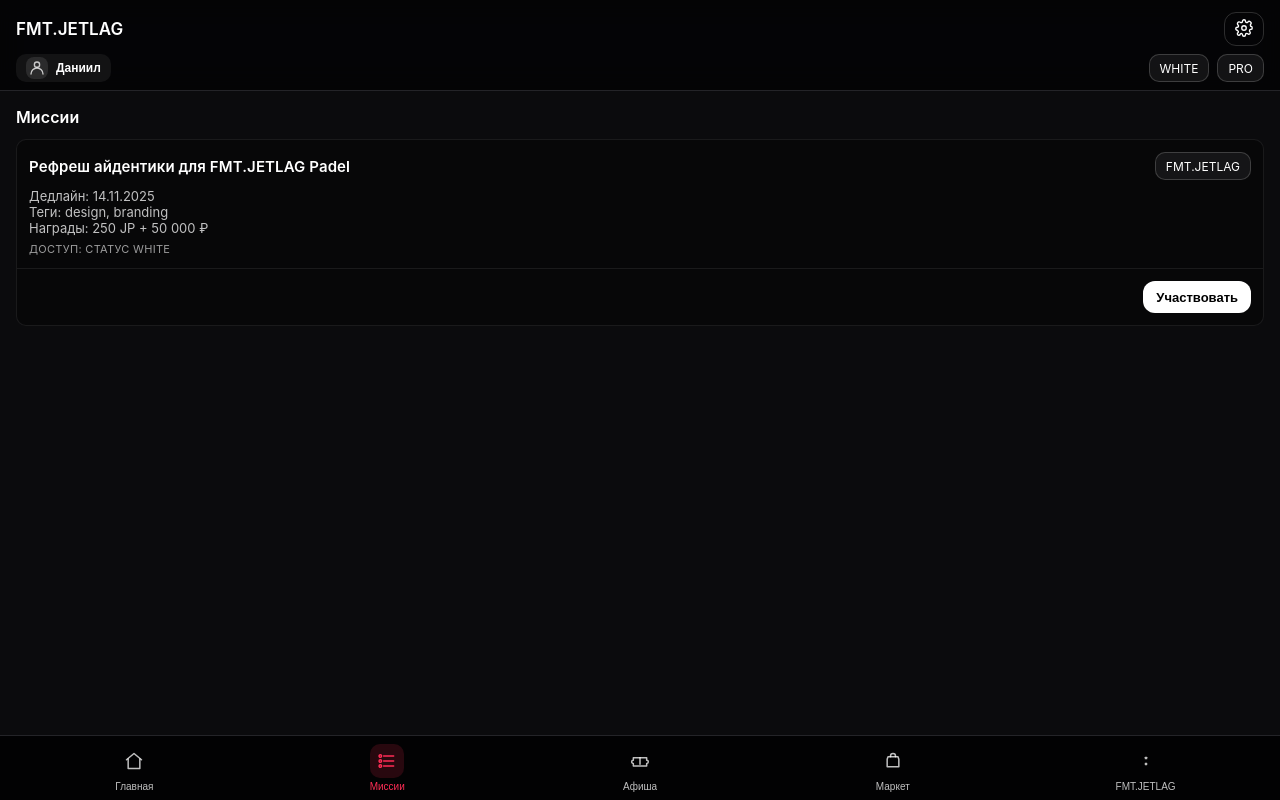
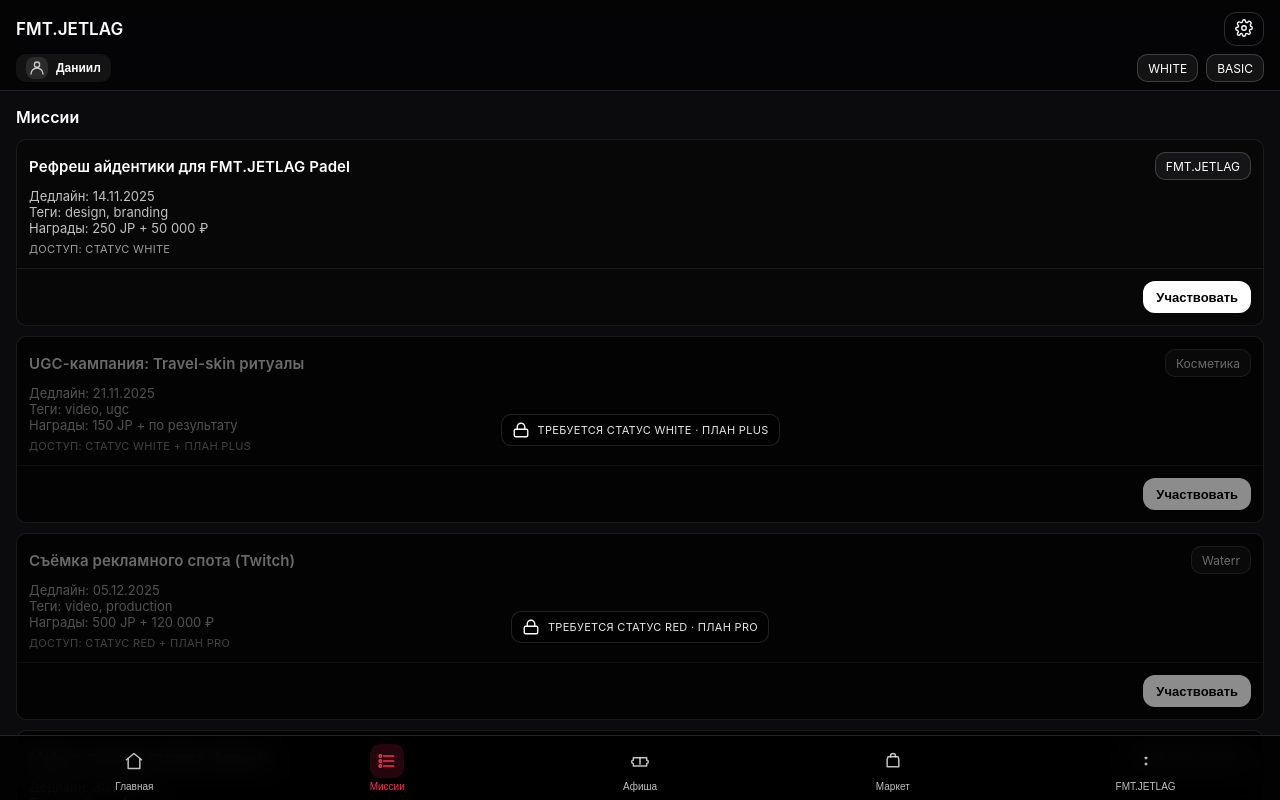
Before and after one commit to svechnikovdan-source/jetlag-tma, a Next.js app: page / in a window 1280 px wide. Both pictures are taken after a click on the tab "Миссии". Shown: the top 800 px of the page. Built offline with nearby package versions, Linux system fonts and the light colour scheme.

Commit message:
UI tidy: stable icons, clean tabbar, full screens

```diff
--- a/app/page.tsx
+++ b/app/page.tsx
@@ -17,6 +17,12 @@ const Icon = {
   User: () => (<svg width="18" height="18" viewBox="0 0 24 24" fill="none" stroke="currentColor" strokeWidth="1.8" strokeLinecap="round" strokeLinejoin="round"><circle cx="12" cy="7.5" r="3.5"/><path d="M4 20a8 8 0 0 1 16 0"/></svg>),
   Settings: () => (<svg width="18" height="18" viewBox="0 0 24 24" fill="none" stroke="currentColor" strokeWidth="1.8" strokeLinecap="round" strokeLinejoin="round"><circle cx="12" cy="12" r="3"/><path d="M19.4 15a1.6 1.6 0 0 0 .33 1.82l.06.06a2 2 0 1 1-2.83 2.83l-.06-.06a1.6 1.6 0 0 0-1.82-.33A1.6 1.6 0 0 0 14 21a2 2 0 0 1-4 0 1.6 1.6 0 0 0-1-1.51 1.6 1.6 0 0 0-1.82.33l-.06.06A2 2 0 1 1 4.29 17.9l.06-.06A1.6 1.6 0 0 0 4 16.02 1.6 1.6 0 0 0 2.49 15H3a2 2 0 0 1 0-4h.09c.67 0 1.27-.39 1.51-1a1.6 1.6 0 0 0-.33-1.82l-.06-.06A2 2 0 1 1 7.04 4.29l.06.06c.5.5 1.2.66 1.82.33A1.6 1.6 0 0 0 10 3a2 2 0 0 1 4 0 1.6 1.6 0 0 0 1.08 1.6c.62.33 1.32.17 1.82-.33l.06-.06A2 2 0 1 1 21 7.04l-.06.06c-.5.5-.66 1.2-.33 1.82.24.61.84 1 1.51 1H21a2 2 0 0 1 0 4h-.09a1.6 1.6 0 0 0-1.51 1z"/></svg>),
   Temple: () => (<svg width="18" height="18" viewBox="0 0 24 24" fill="none" stroke="currentColor" strokeWidth="1.8" strokeLinecap="round" strokeLinejoin="round"><path d="M3 10l9-5 9 5"/><path d="M4 10v8M8 10v8M12 10v8M16 10v8M20 10v8M2 18h20"/></svg>),
+    Lock: () => (
+    <svg width="18" height="18" viewBox="0 0 24 24" fill="none" stroke="currentColor" strokeWidth="1.8" strokeLinecap="round" strokeLinejoin="round">
+      <rect x="3" y="11" width="18" height="10" rx="2" />
+      <path d="M7 11V8a5 5 0 0 1 10 0v3" />
+    </svg>
+  ),
 };
 
 /** ── Data ─────────────────────────────────────────── */
@@ -26,8 +32,8 @@ type MarketItem = { id:string; type:"SERVICE"|"PRODUCT"; title:string; price:num
 
 const MISSIONS: Mission[] = [
   { id:"m1", brand:"FMT.JETLAG", title:"Рефреш айдентики для FMT.JETLAG Padel", deadline:"14.11.2025", tags:["design","branding"], rewards:{jetpoints:250, cash:"50 000 ₽"}, minStatus:"WHITE", requiredPlan:null },
-  { id:"m2", brand:"Bluora", title:"UGC-кампания: Travel-skin ритуалы", deadline:"21.11.2025", tags:["video","ugc"], rewards:{jetpoints:150, cash:"по результату"}, minStatus:"WHITE", requiredPlan:"PLUS" },
-  { id:"m3", brand:"Viperr Waterr", title:"Съёмка рекламного спота (Twitch)", deadline:"05.12.2025", tags:["video","production"], rewards:{jetpoints:500, cash:"120 000 ₽"}, minStatus:"RED", requiredPlan:"PRO" },
+  { id:"m2", brand:"Косметика", title:"UGC-кампания: Travel-skin ритуалы", deadline:"21.11.2025", tags:["video","ugc"], rewards:{jetpoints:150, cash:"по результату"}, minStatus:"WHITE", requiredPlan:"PLUS" },
+  { id:"m3", brand:"Waterr", title:"Съёмка рекламного спота (Twitch)", deadline:"05.12.2025", tags:["video","production"], rewards:{jetpoints:500, cash:"120 000 ₽"}, minStatus:"RED", requiredPlan:"PRO" },
   { id:"m4", brand:"FMT.JETLAG Film", title:"Motion-пак для стрима-фильма", deadline:"30.11.2025", tags:["motion","gfx"], rewards:{jetpoints:400, cash:"дог."}, minStatus:"RED", requiredPlan:null },
 ];
 
@@ -79,7 +85,7 @@ const TopBar: React.FC<{
       </button>
       <div className="row" style={{gap:8}}>
         <Chip>{status}</Chip>
-        <Chip>{plan ?? "PRO"}</Chip>
+        <Chip>{plan ?? "BASIC"}</Chip>
       </div>
     </div>
     <div className="sp-2" />
@@ -170,39 +176,78 @@ const HomeScreen: React.FC<{go:React.Dispatch<React.SetStateAction<Tab>>}> = ({g
 );
 
 const MissionsScreen: React.FC<{status:StatusLevel; plan:PlanKey;}> = ({status, plan}) => {
-  const filtered = useMemo(()=>MISSIONS.filter(m=> rank(status) >= rank(m.minStatus) && (!m.requiredPlan || plan===m.requiredPlan)),[status,plan]);
+  const canSee = (m: Mission) =>
+    rank(status) >= rank(m.minStatus) && (!m.requiredPlan || plan === m.requiredPlan);
+
   return (
     <div className="page pad fade-in">
       <div className="h2">Миссии</div>
       <div className="sp-3" />
+
       <div className="list">
-        {filtered.map(m=>(
-          <div className="card" key={m.id}>
-            <div className="card-sec">
+        {MISSIONS.map((m) => {
+          const locked = !canSee(m);
+          const needPlan = m.requiredPlan ? `· план ${m.requiredPlan}` : "";
+          const needStatus = `статус ${m.minStatus}`;
+          return (
+            <div className="card" key={m.id} style={{ position: "relative", overflow: "hidden" }}>
+              {/* Темнение и замок, если миссия недоступна */}
+              {locked && (
+                <div
+                  aria-hidden
+                  style={{
+                    position: "absolute",
+                    inset: 0,
+                    background: "rgba(0,0,0,0.45)",
+                    display: "flex",
+                    alignItems: "center",
+                    justifyContent: "center",
+                    zIndex: 1
+                  }}
+                >
+                  <div
+                    className="row"
+                    style={{
+                      gap: 8,
+                      padding: "6px 10px",
+                      borderRadius: 10,
+                      background: "rgba(0,0,0,0.55)",
+                      border: "1px solid rgba(255,255,255,0.12)"
+                    }}
+                  >
+                    <Icon.Lock />
+                    <span className="t-caption" style={{ color: "rgba(255,255,255,.9)" }}>
+                      Требуется {needStatus} {needPlan}
+                    </span>
+                  </div>
+                </div>
+              )}
+
+              <div className="card-sec" style={{ opacity: locked ? 0.75 : 1 }}>
                 <div className="row-b">
-                <div className="h2" style={{fontSize:15}}>{m.title}</div>
+                  <div className="h2" style={{ fontSize: 15 }}>{m.title}</div>
                   <Chip>{m.brand}</Chip>
                 </div>
                 <div className="sp-2" />
                 <div className="t-body">Дедлайн: {m.deadline}</div>
                 <div className="t-body">Теги: {m.tags.join(", ")}</div>
-              <div className="t-body">Награды: {m.rewards.jetpoints} JP{m.rewards.cash?` + ${m.rewards.cash}`:""}</div>
-              <div className="t-caption" style={{marginTop:6}}>Доступ: статус {m.minStatus}{m.requiredPlan?` + план ${m.requiredPlan}`:""}</div>
+                <div className="t-body">
+                  Награды: {m.rewards.jetpoints} JP{m.rewards.cash ? ` + ${m.rewards.cash}` : ""}
                 </div>
-            <div className="separator" />
-            <div className="card-sec" style={{display:"flex", justifyContent:"flex-end"}}>
-              <Button size="s">Участвовать</Button>
+                <div className="t-caption" style={{ marginTop: 6 }}>
+                  Доступ: {needStatus}{m.requiredPlan ? ` + план ${m.requiredPlan}` : ""}
                 </div>
               </div>
-        ))}
-        {filtered.length===0 && (
-          <div className="card">
-            <div className="card-sec">
-              <div className="h2">Пока нет доступных миссий</div>
-              <div className="t-body" style={{marginTop:6}}>Подключи план или повышай статус, чтобы открыть больше возможностей.</div>
+
+              <div className="separator" />
+              <div className="card-sec" style={{ display: "flex", justifyContent: "flex-end" }}>
+                <Button size="s" className={locked ? "btn-disabled" : ""} onClick={!locked ? () => alert("Отклик отправлен (демо)") : undefined}>
+                  Участвовать
+                </Button>
               </div>
             </div>
-        )}
+          );
+        })}
       </div>
     </div>
   );
@@ -326,9 +371,10 @@ const JetlagHub: React.FC<{go:React.Dispatch<React.SetStateAction<Tab>>}> = ({go
       <div className="grid-2">
         {[
           { t: "Продакшн", d: "Создаем контент для главных брендов мира" },
-          { t: "Музыка", d: "Музыкальный лейбл с крупнейшими артистами России и СНГ" },
+          { t: "Музыка", d: "Лейбл с крупнейшими артистами России и СНГ" },
           { t: "Спорт", d: "Скоро открытие" },
-          { t: "Продукты", d: "Скоро открытие" },
+          { t: "Продукты", d: "Скоро запуск" },
+
         ].map((p, i) => (
           <div className="card" key={i}>
             <div className="card-sec">
@@ -343,7 +389,7 @@ const JetlagHub: React.FC<{go:React.Dispatch<React.SetStateAction<Tab>>}> = ({go
 
       <div className="sp-4" />
 
-      <div className="h2">Видео и атмосфера</div>
+      <div className="h2"></div>
       <div className="sp-2" />
       <div className="video">
         <iframe
@@ -386,10 +432,10 @@ const JetlagHub: React.FC<{go:React.Dispatch<React.SetStateAction<Tab>>}> = ({go
           <div className="h2" style={{ marginBottom: 8 }}>Новости и релизы</div>
           <div className="list">
             <div className="card" style={{ background: "rgba(255,255,255,.05)" }}>
-              <div className="card-sec">Viperr Waterr — новая банка • 12/2025</div>
+              <div className="card-sec">Waterr — новая банка • 12/2025</div>
             </div>
             <div className="card" style={{ background: "rgba(255,255,255,.05)" }}>
-              <div className="card-sec">Bluora Travel Kit v2 — обновили формулы и упаковку</div>
+              <div className="card-sec">Cosmetics Travel Kit v2 — обновили формулы и упаковку</div>
             </div>
             <div className="card" style={{ background: "rgba(255,255,255,.05)" }}>
               <div className="card-sec">Night Tournament — регистрация открыта</div>
```
Lines whose indentation alone changed are shown as unchanged.
